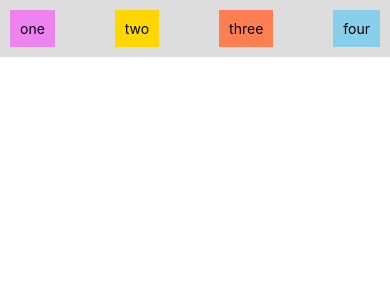
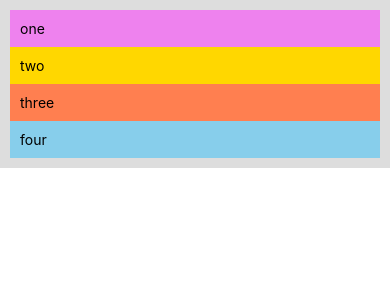
Before and after one commit to jasonMatillano/react-native-android-todo-list, a React Native app: screen / in a window 390 px wide. Shown: the top 300 px of the page. Built offline with nearby package versions, Linux system fonts and the light colour scheme.

Commit message:
flexDirection: 'column',         justifyContent: 'center',

```diff
--- a/components/sandbox.js
+++ b/components/sandbox.js
@@ -15,8 +15,8 @@ export default function Sandbox() {
 const styles = StyleSheet.create({
     container: {
         // flex: 1,
-        flexDirection: 'row',
-        justifyContent: 'space-between',
+        flexDirection: 'column',
+        justifyContent: 'center',
         // alignItems: 'center',
         padding: 10,
         backgroundColor: '#ddd',
```
